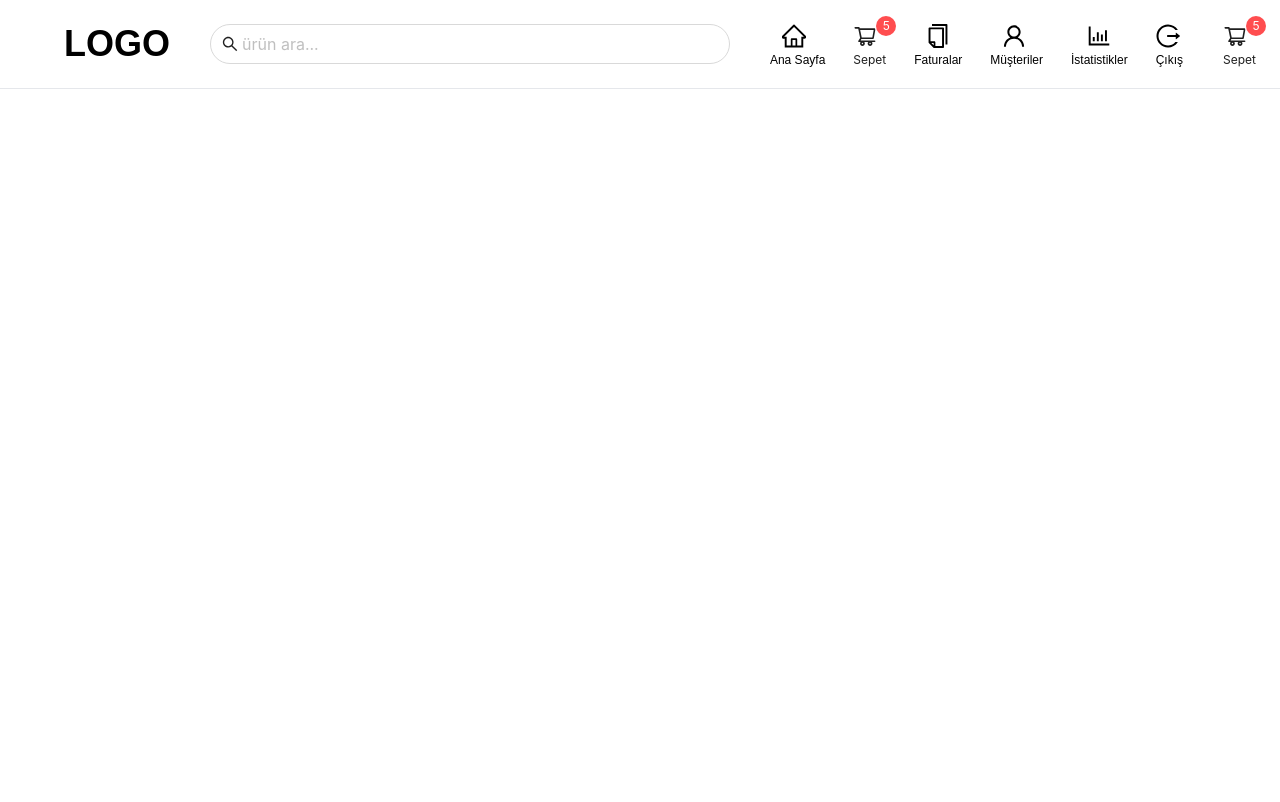
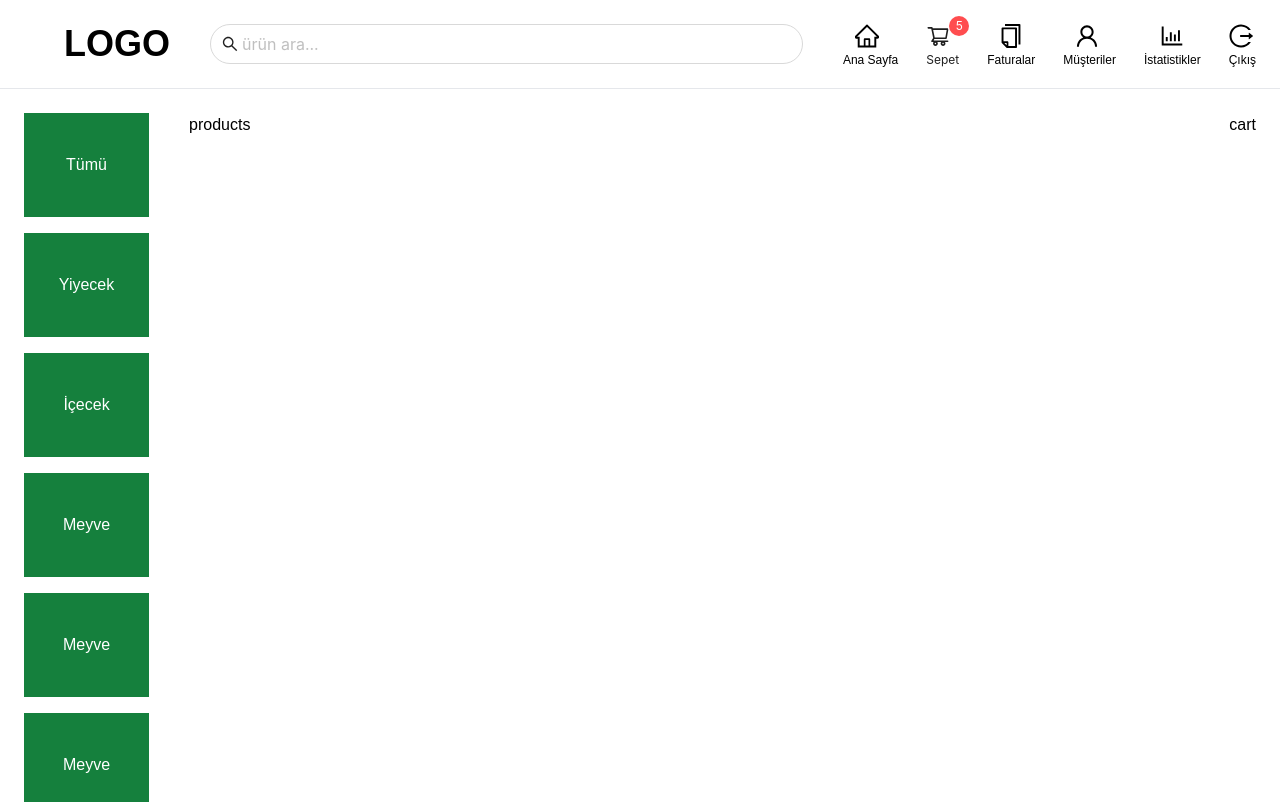
Before and after one commit to Ayalni2289/POS-projesi-Devam-, a React (Create React App) app in the folder client/: page / in a window 1280 px wide. Built offline with nearby package versions, Linux system fonts and the light colour scheme; the HTML template or start-up script is replaced by a standard one.

Commit message:
Body kısmını oluşturmaya başladık ve scrollbar oluşturuldu

```diff
--- a/client/src/App.jsx
+++ b/client/src/App.jsx
@@ -1,11 +1,25 @@
+import Categories from "./components/categories/categories";
 import Header from "./components/header/Header";
+import React from "react";
 
 function App() {
   return (
-    <div>
+    <>
       <Header />
-    </div>
-  );
+      <div className="home flex justify-between px-6 gap-10">
+        <div className="categories flex-1
+                        overflow-auto max-h-[calc(100vh-111px)]">
+          <Categories />
+        </div>
+        <div className="products flex-[8]">
+          <div>products</div>
+        </div>
+        <div className="cart">
+          <div>cart</div>
+        </div>
+      </div>
+    </>
+    );
 }
 
 export default App;
--- /dev/null
+++ b/client/src/components/categories/categories.jsx
@@ -0,0 +1,52 @@
+export const Categories = () => {
+  return (
+    <ul className="flex gap-4 flex-col">
+        <li className="bg-green-700 px-6 py-10 text-white cursor-pointer
+                       hover:bg-pink-700 transition-all text-center">
+            <span>Tümü</span>
+        </li>
+        <li className="bg-green-700 px-6 py-10 text-white cursor-pointer
+                       hover:bg-pink-700 transition-all text-center">
+            <span>Yiyecek</span>
+        </li>
+        <li className="bg-green-700 px-6 py-10 text-white cursor-pointer
+                       hover:bg-pink-700 transition-all text-center">
+            <span>İçecek</span>
+        </li>
+        <li className="bg-green-700 px-6 py-10 text-white cursor-pointer
+                       hover:bg-pink-700 transition-all text-center">
+            <span>Meyve</span>
+        </li>
+        <li className="bg-green-700 px-6 py-10 text-white cursor-pointer
+                       hover:bg-pink-700 transition-all text-center">
+            <span>Meyve</span>
+        </li>
+        <li className="bg-green-700 px-6 py-10 text-white cursor-pointer
+                       hover:bg-pink-700 transition-all text-center">
+            <span>Meyve</span>
+        </li>
+        <li className="bg-green-700 px-6 py-10 text-white cursor-pointer
+                       hover:bg-pink-700 transition-all text-center">
+            <span>Meyve</span>
+        </li>
+        <li className="bg-green-700 px-6 py-10 text-white cursor-pointer
+                       hover:bg-pink-700 transition-all text-center">
+            <span>Meyve</span>
+        </li>
+        <li className="bg-green-700 px-6 py-10 text-white cursor-pointer
+                       hover:bg-pink-700 transition-all text-center">
+            <span>Meyve</span>
+        </li>
+        <li className="bg-green-700 px-6 py-10 text-white cursor-pointer
+                       hover:bg-pink-700 transition-all text-center">
+            <span>Meyve</span>
+        </li>
+        <li className="bg-green-700 px-6 py-10 text-white cursor-pointer
+                       hover:bg-pink-700 transition-all text-center">
+            <span>Meyve</span>
+        </li>
+    </ul>
+  );
+};
+
+export default Categories;
--- a/client/src/components/header/Header.jsx
+++ b/client/src/components/header/Header.jsx
@@ -10,7 +10,7 @@ const Header = () => {
                 <div className="logo"></div>
                     <a href="/">
                         <h2 className="text-2xl font-bold
-                        md:text-4xl ">LOGO</h2>
+                        md:text-4xl">LOGO</h2>
                     </a>
     {/*Logo END*/}
     {/*Search*/}
@@ -60,7 +60,7 @@ const Header = () => {
                         </a>
     {/*Menu END*/}
                 </div>
-                <Badge count={5} offset={[0,6]} className="md:flex hidden">
+                <Badge count={5} offset={[0,6]} className="md:hidden flex ">
                         <a href={"/"} className="menu-link flex flex-col hover:text-[#40a9ff] transition-all
                                                 ">
                             <ShoppingCartOutlined   className="py-1 md:text-2xl text-xl"/>
--- a/client/src/index.css
+++ b/client/src/index.css
@@ -6,4 +6,9 @@
 body {
   margin: 0;
   font-family: 'Electrolize', sans-serif;
+  overflow: hidden;
 }
+
+.categories::-webkit-scrollbar{
+  display: none;
+}
```
